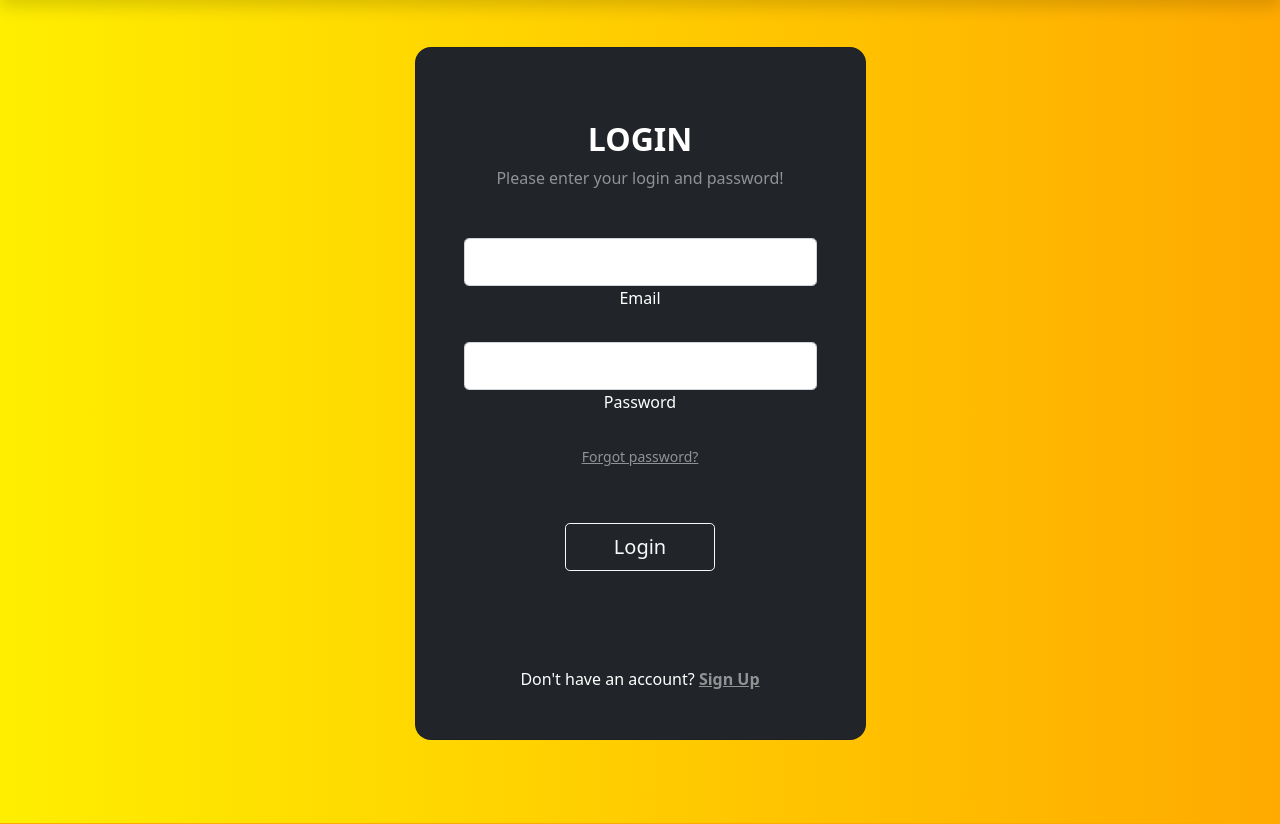
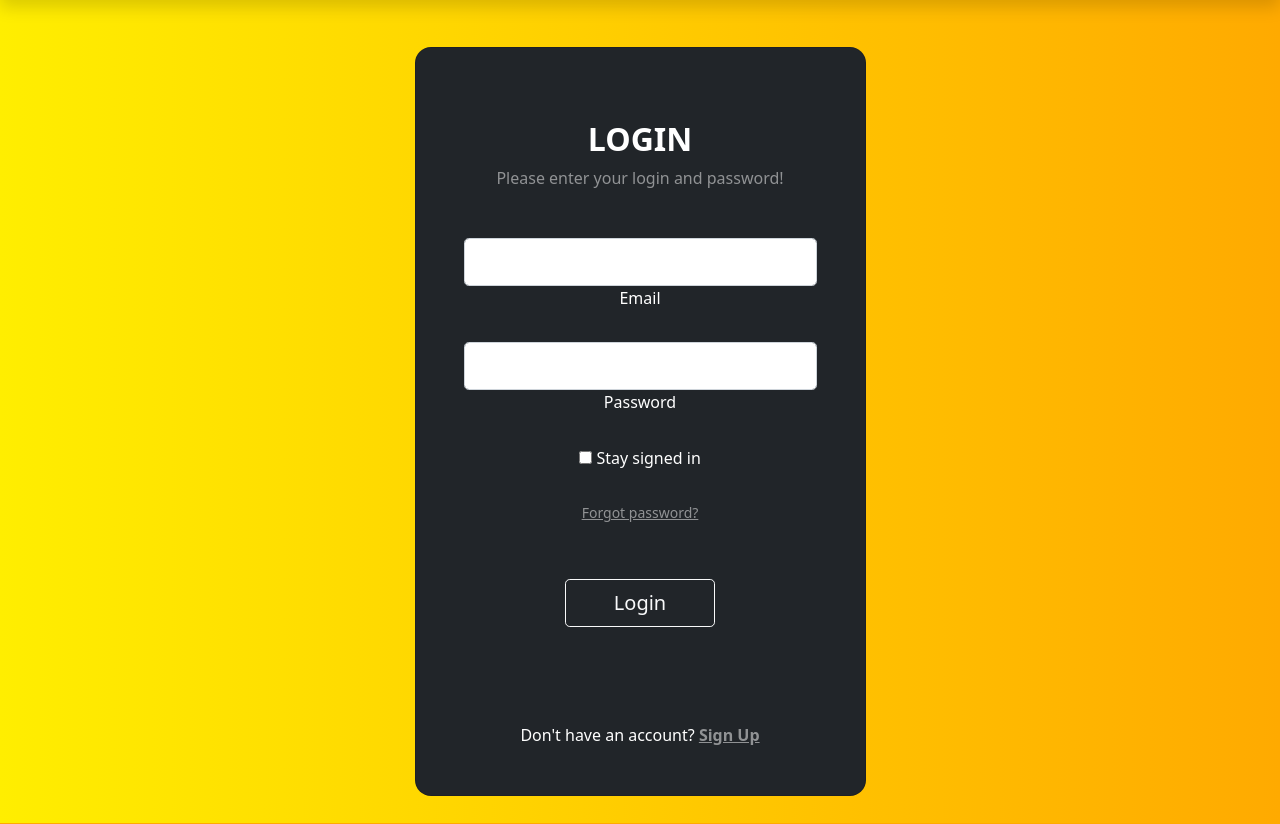
Before and after one commit to FHSUmatempleton/CSCI441_VA_Group_3_Project, a PHP site: page / in a window 1280 px wide. Shown: the part 96-920 px from the top of the page. Run offline with PHP 8.4, Linux system fonts and the light colour scheme.

Commit message:
Modified to add name and add a login_persist checkbox

```diff
--- a/login/login.php
+++ b/login/login.php
@@ -22,13 +22,18 @@
 
                 <form action="controller/login/login.php" method="post">
                     <div class="form-outline form-white mb-4">
-                        <input type="email" id="typeEmailX" class="form-control form-control-lg" />
+                        <input type="email" name="email" id="typeEmailX" class="form-control form-control-lg" />
                         <label class="form-label" for="typeEmailX">Email</label>
                     </div>
 
                     <div class="form-outline form-white mb-4">
-                        <input type="password" id="typePasswordX" class="form-control form-control-lg" />
+                        <input type="password" name="password" id="typePasswordX" class="form-control form-control-lg" />
                         <label class="form-label" for="typePasswordX">Password</label>
+                    </div>
+
+                    <div class="form-outline form-white mb-4">
+                        <input type="checkbox" name="login_persist" id="login_persist"/>
+                        <label class="form-label" for="login_persist">Stay signed in</label>
                     </div>
 
                     <p class="small mb-5 pb-lg-2"><a class="text-white-50" href="#!">Forgot password?</a></p>
```
